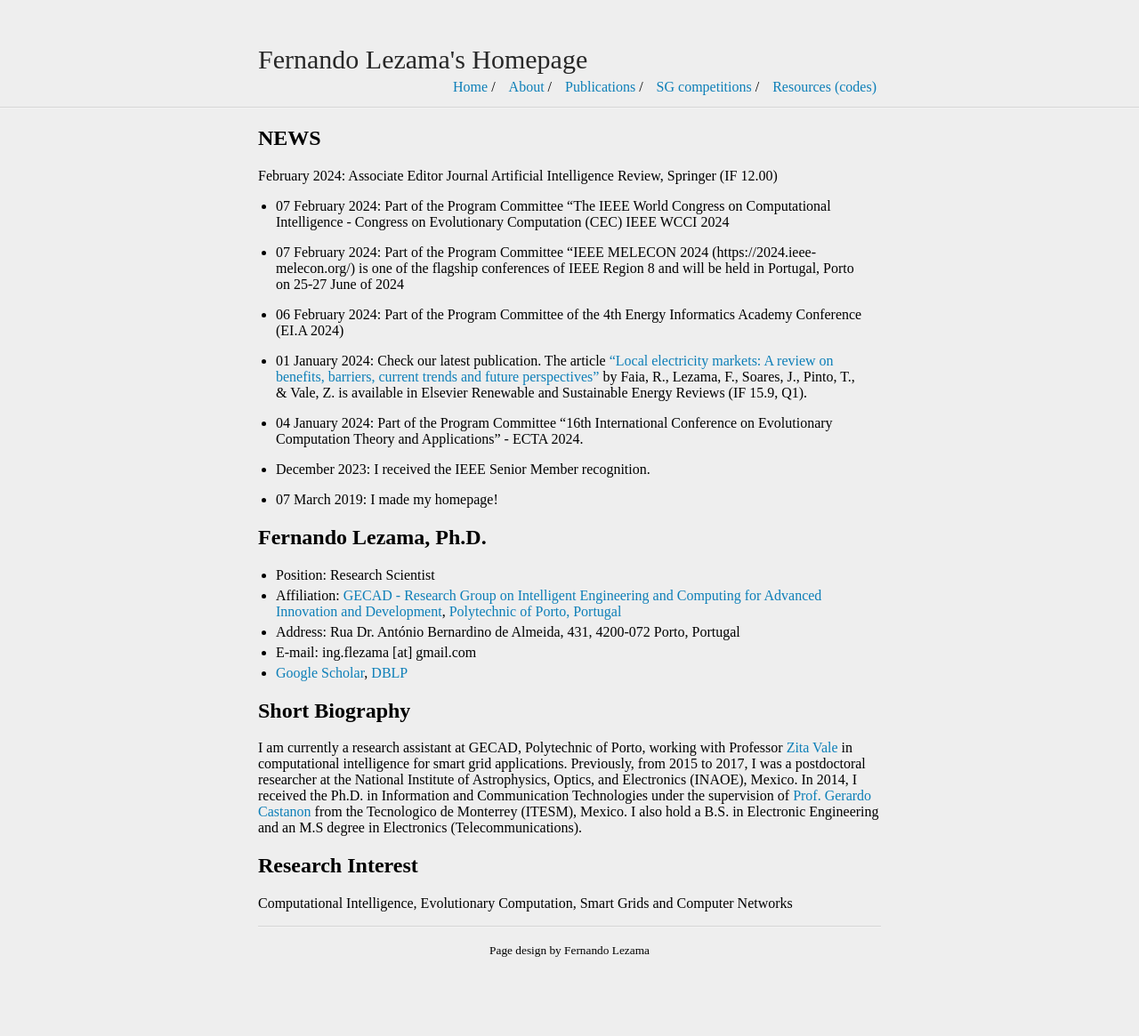
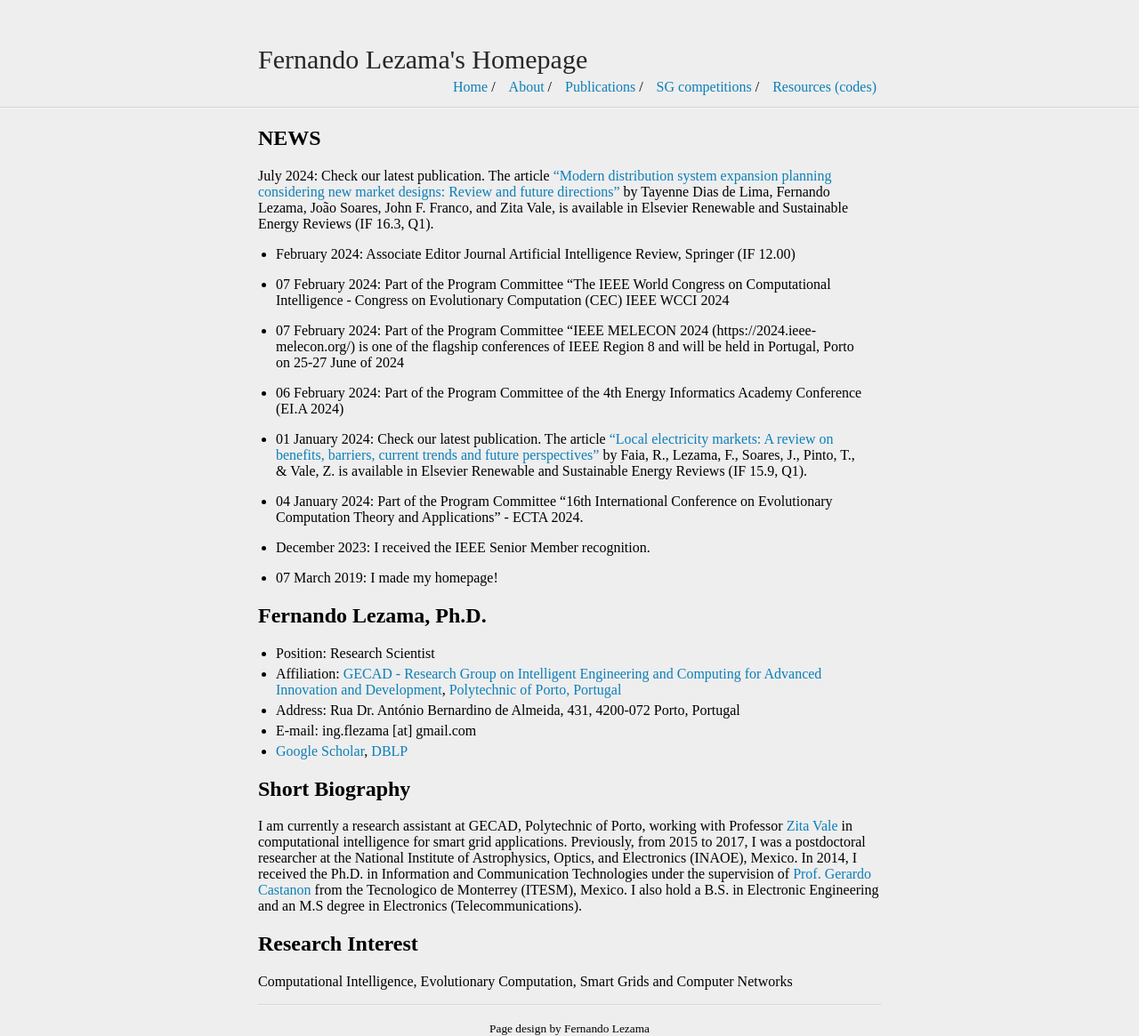
Before and after one commit to fernandolezama/fernandolezama.github.io, a Jekyll site: the page built from index.md, in a window 1280 px wide. Shown: the whole page at 89% size. Built offline with Jekyll 4.4.1, drawn with Linux system fonts in a browser that asks for light colours; before the commit the page ends 1077 px from its top, so only the background shows below that.

Commit message:
Update index.md

```diff
--- a/index.md
+++ b/index.md
@@ -5,7 +5,10 @@ title: Fernando Lezama's Homepage
 
 
 ## NEWS
-February 2024: Associate Editor Journal	Artificial Intelligence Review, Springer (IF 12.00)
+July 2024: Check our latest publication. The article [“Modern distribution system expansion planning considering new market designs: Review and future directions”](https://www.sciencedirect.com/science/article/pii/S1364032124004350?dgcid=coauthor) by Tayenne Dias de Lima, Fernando Lezama, João Soares, John F. Franco, and Zita Vale, is available in Elsevier Renewable and Sustainable Energy Reviews (IF 16.3, Q1).
+
+
+* February 2024: Associate Editor Journal	Artificial Intelligence Review, Springer (IF 12.00)
 
 * 07 February 2024: Part of the Program Committee “The IEEE World Congress on Computational Intelligence - Congress on Evolutionary Computation (CEC) IEEE WCCI 2024
 
```
